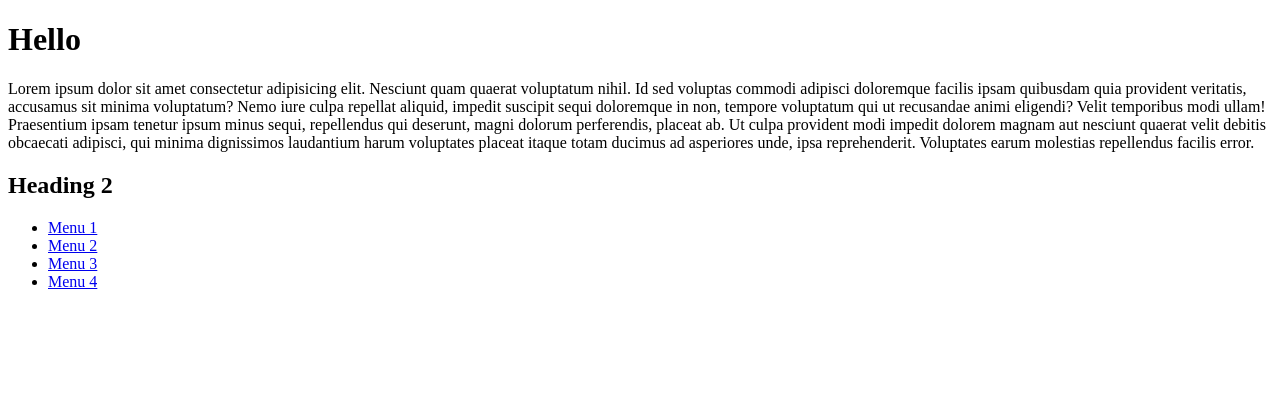
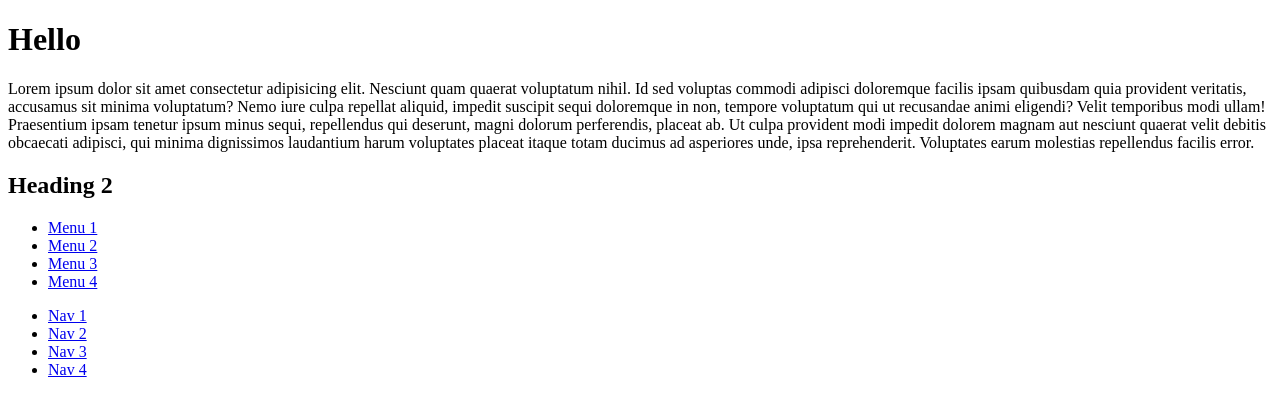
Before and after one commit to rayymann/crap-portfolio, a plain HTML site: page index.html in a window 1280 px wide. Drawn offline with Linux system fonts and the light colour scheme.

Commit message:
add nav list

```diff
--- a/index.html
+++ b/index.html
@@ -23,5 +23,11 @@
             <li><a href="#">Menu 3</a></li>
             <li><a href="#">Menu 4</a></li>
         </ul>
+        <ul class="nav">
+            <li><a href="#">Nav 1</a></li>
+            <li><a href="#">Nav 2</a></li>
+            <li><a href="#">Nav 3</a></li>
+            <li><a href="#">Nav 4</a></li>
+        </ul>
     </body>
 </html>
```
